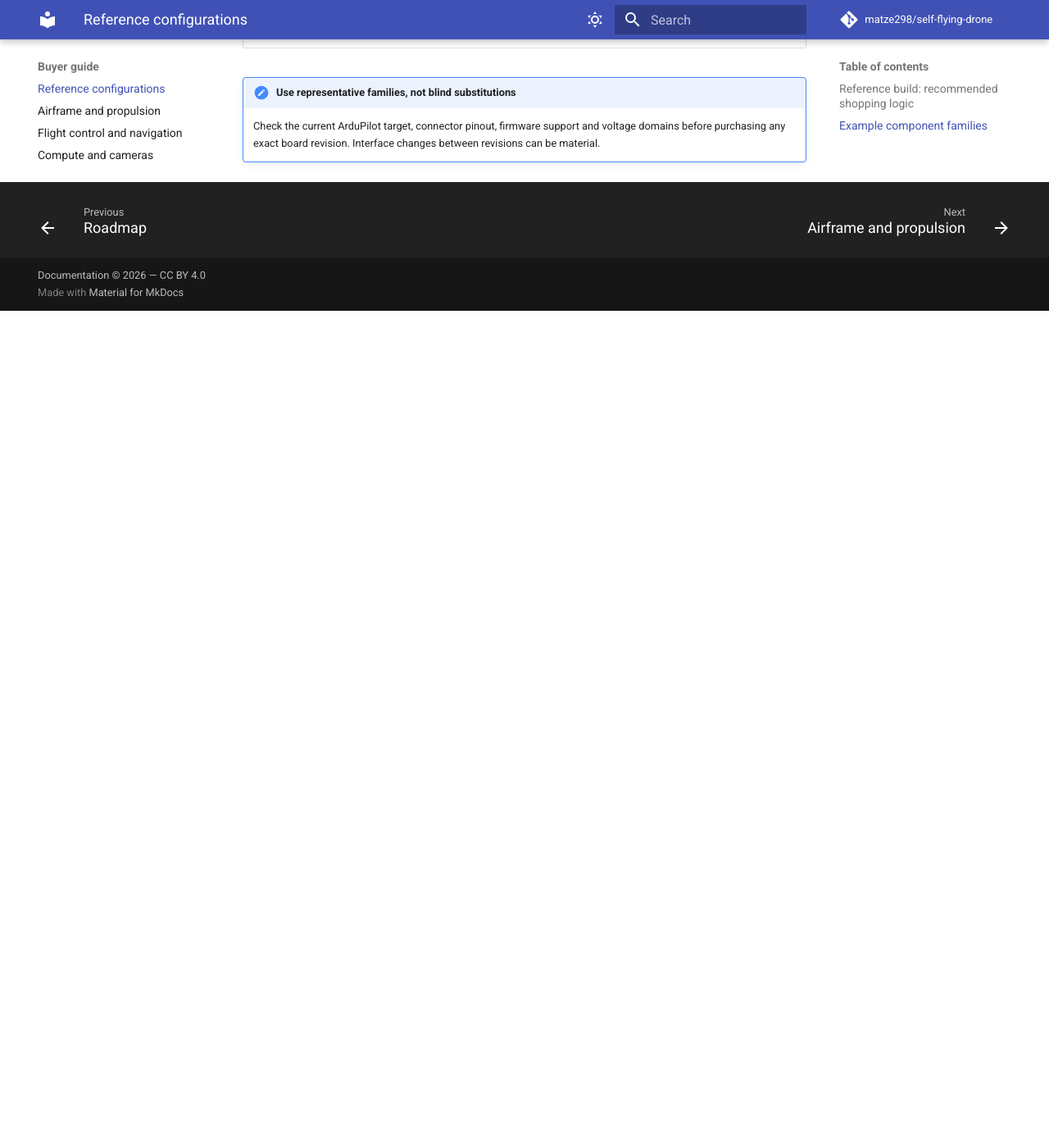
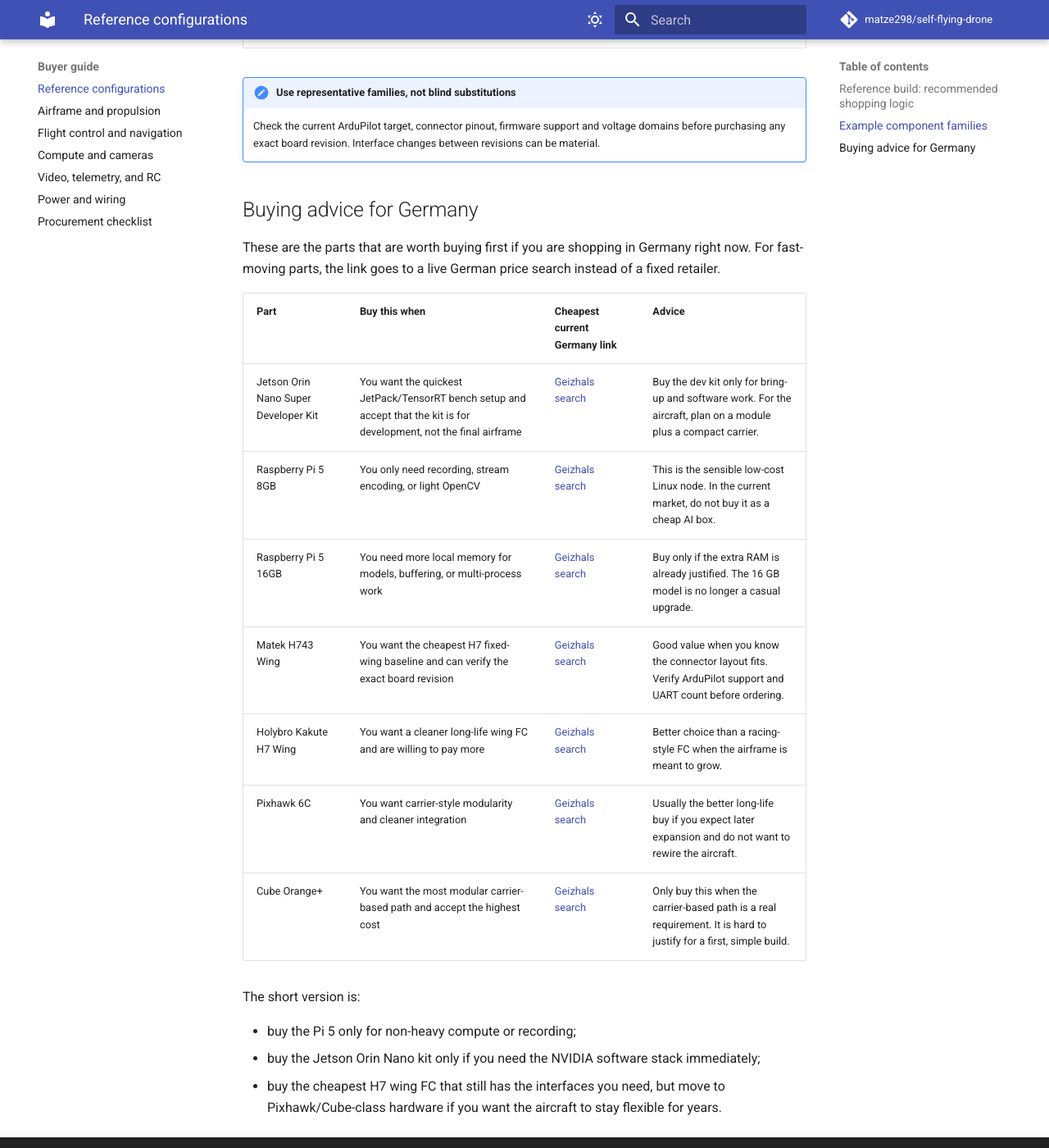
Before and after one commit to matze298/self-flying-drone, an MkDocs documentation site: the page built from docs/buy/reference-configurations.md, in a window 1280 px wide and 1400 px high, scrolled down 2093 px. Shown: the whole window at 82% size. Built offline with MkDocs 1.6.1 and Material for MkDocs 9.7.7, drawn with Linux system fonts in a browser that asks for light colours; comment, search, counter and statistics services are not loaded; before the commit the page ends 2472 px from its top, so only the background shows below that.

Commit message:
docs: add germany buying advice

```diff
--- a/docs/buy/reference-configurations.md
+++ b/docs/buy/reference-configurations.md
@@ -38,3 +38,23 @@
 
 !!! note "Use representative families, not blind substitutions"
     Check the current ArduPilot target, connector pinout, firmware support and voltage domains before purchasing any exact board revision. Interface changes between revisions can be material.
+
+## Buying advice for Germany
+
+These are the parts that are worth buying first if you are shopping in Germany right now. For fast-moving parts, the link goes to a live German price search instead of a fixed retailer.
+
+| Part | Buy this when | Cheapest current Germany link | Advice |
+|---|---|---|---|
+| Jetson Orin Nano Super Developer Kit | You want the quickest JetPack/TensorRT bench setup and accept that the kit is for development, not the final airframe | [Geizhals search](https://www.geizhals.de/?fs=Jetson+Orin+Nano+Super+Developer+Kit) | Buy the dev kit only for bring-up and software work. For the aircraft, plan on a module plus a compact carrier. |
+| Raspberry Pi 5 8GB | You only need recording, stream encoding, or light OpenCV | [Geizhals search](https://www.geizhals.de/?fs=Raspberry+Pi+5+8GB) | This is the sensible low-cost Linux node. In the current market, do not buy it as a cheap AI box. |
+| Raspberry Pi 5 16GB | You need more local memory for models, buffering, or multi-process work | [Geizhals search](https://www.geizhals.de/?fs=Raspberry+Pi+5+16GB) | Buy only if the extra RAM is already justified. The 16 GB model is no longer a casual upgrade. |
+| Matek H743 Wing | You want the cheapest H7 fixed-wing baseline and can verify the exact board revision | [Geizhals search](https://www.geizhals.de/?fs=Matek+H743+Wing) | Good value when you know the connector layout fits. Verify ArduPilot support and UART count before ordering. |
+| Holybro Kakute H7 Wing | You want a cleaner long-life wing FC and are willing to pay more | [Geizhals search](https://www.geizhals.de/?fs=Holybro+Kakute+H7+Wing) | Better choice than a racing-style FC when the airframe is meant to grow. |
+| Pixhawk 6C | You want carrier-style modularity and cleaner integration | [Geizhals search](https://www.geizhals.de/?fs=Pixhawk+6C) | Usually the better long-life buy if you expect later expansion and do not want to rewire the aircraft. |
+| Cube Orange+ | You want the most modular carrier-based path and accept the highest cost | [Geizhals search](https://www.geizhals.de/?fs=Cube+Orange%2B) | Only buy this when the carrier-based path is a real requirement. It is hard to justify for a first, simple build. |
+
+The short version is:
+
+- buy the Pi 5 only for non-heavy compute or recording;
+- buy the Jetson Orin Nano kit only if you need the NVIDIA software stack immediately;
+- buy the cheapest H7 wing FC that still has the interfaces you need, but move to Pixhawk/Cube-class hardware if you want the aircraft to stay flexible for years.
```
